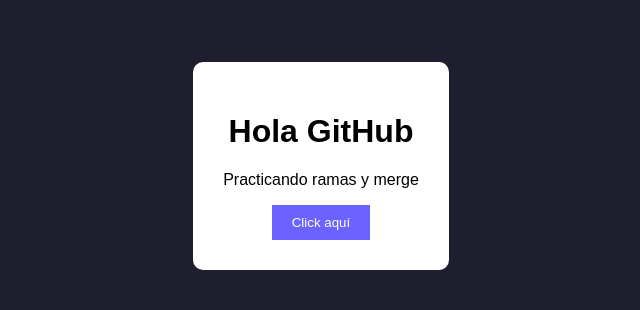
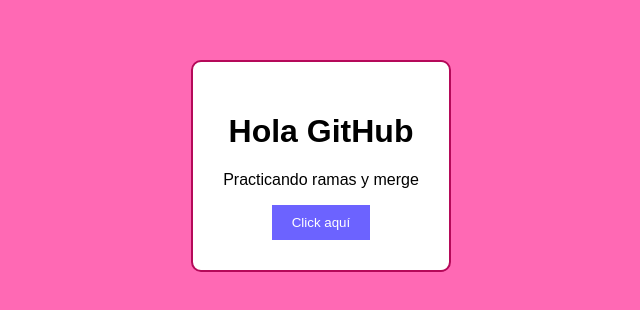
Before and after one commit to antenaoCele/GIT-TRABAJO-PRACTICO, a plain HTML site: page index.html in a window 1280 px wide. Shown: the part 234-544 px from the top of the page, without its empty margins (319-959 px from the left). Drawn offline with Linux system fonts and the light colour scheme.

Commit message:
Update background color and container border

```diff
--- a/styles.css
+++ b/styles.css
@@ -1,7 +1,7 @@
 body {
   margin: 0;
   font-family: Arial, sans-serif;
-  background: #1e1e2f;
+  background: hotpink;
 
   display: flex;
   justify-content: center;
@@ -15,6 +15,7 @@
   padding: 30px;
   border-radius: 10px;
   text-align: center;
+  border: 2px solid #b50959;
 }
 
 button {
```
